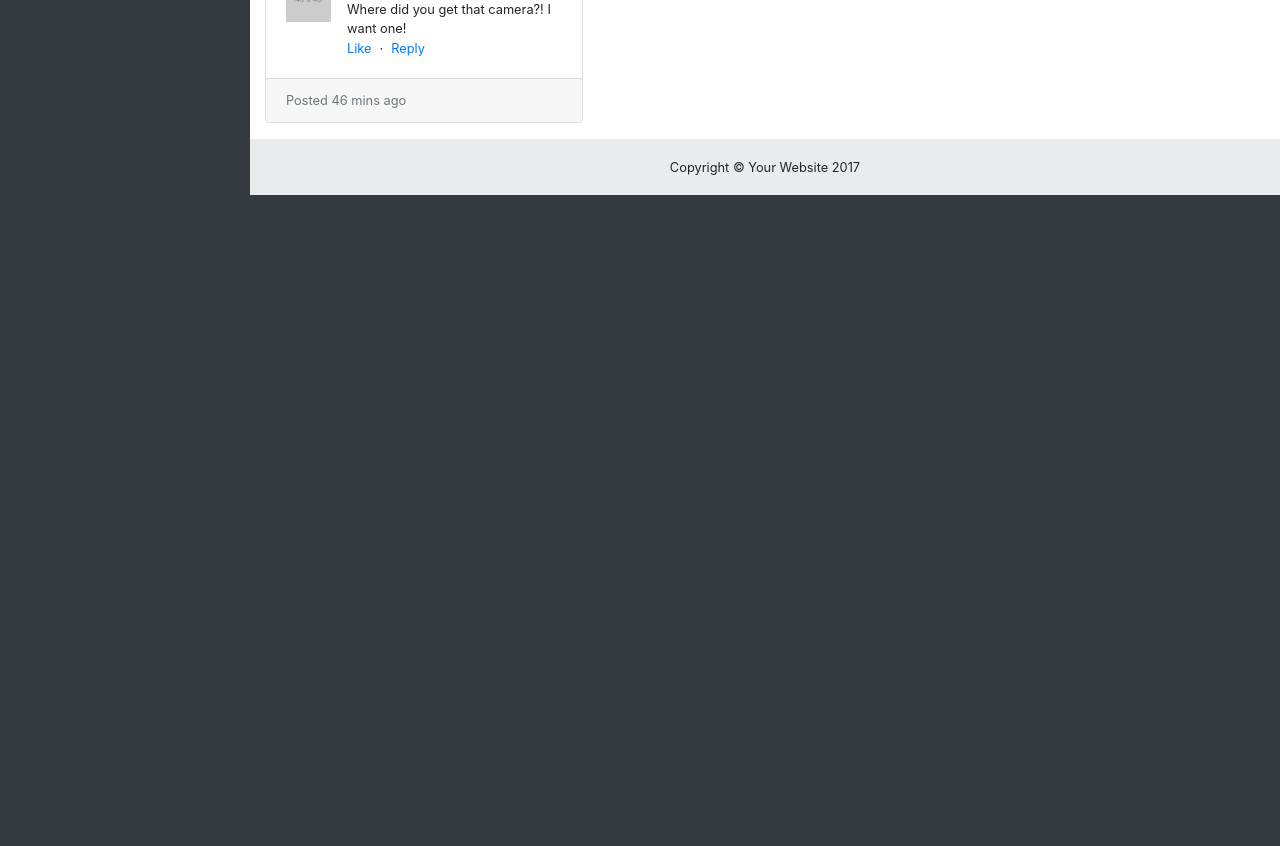
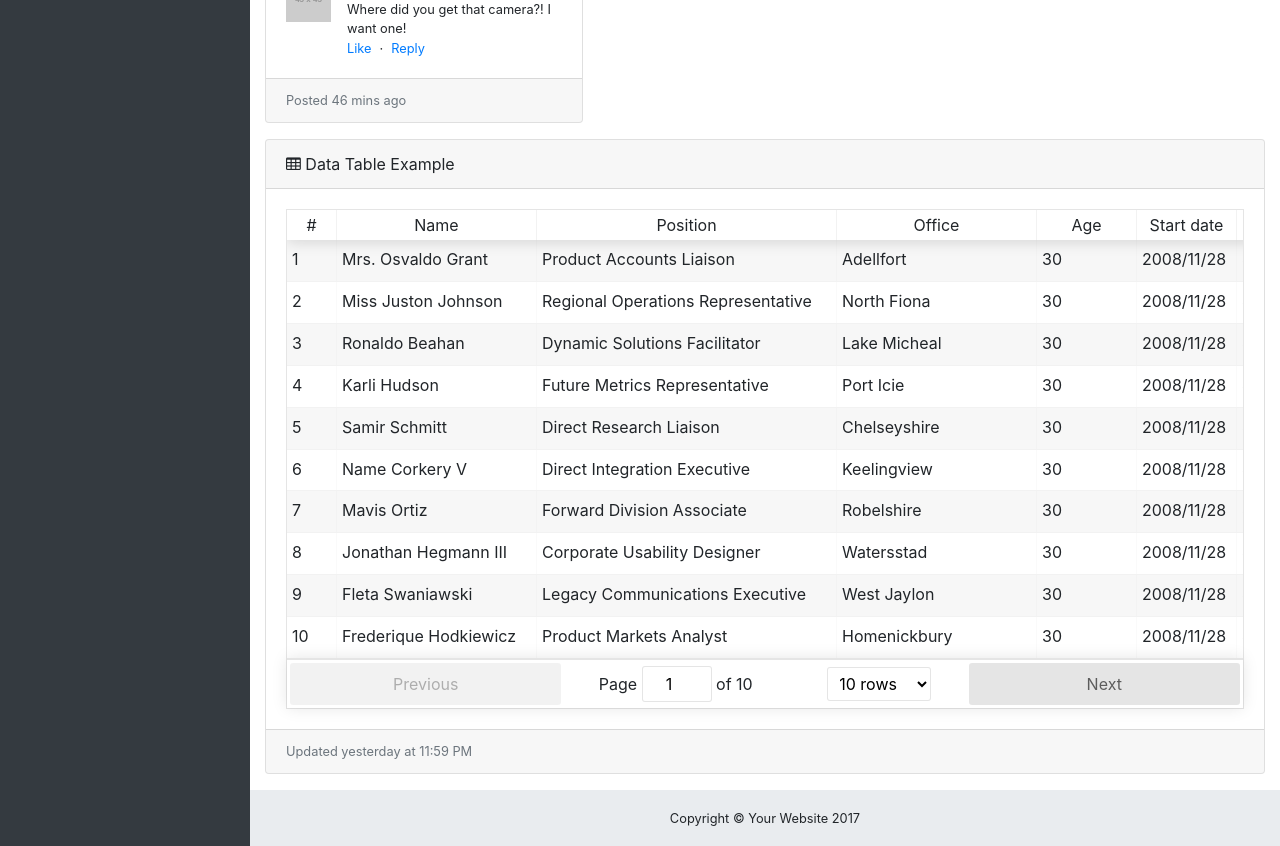
Before and after one commit to ecseraspe/sb-admin-react, a React (Create React App) app: page / in a window 1280 px wide. Shown: the part 2080-2926 px from the top of the page. Before the commit the page ends 2275 px from the top, so only its background shows below. Built offline with nearby package versions, Linux system fonts and the light colour scheme.

Commit message:
add datatable example using react-table

```diff
--- a/package.json
+++ b/package.json
@@ -5,12 +5,14 @@
   "dependencies": {
     "bootstrap": "^4.0.0-beta",
     "chart.js": "^2.7.0",
-    "fixed-data-table": "^0.6.4",
+    "faker": "^4.1.0",
     "react": "^16.0.0",
     "react-chartjs-2": "^2.6.4",
     "react-dom": "^16.0.0",
     "react-router-dom": "^4.2.2",
     "react-scripts": "1.0.14",
+    "react-table": "^6.7.4",
+    "react-tooltip": "^3.4.0",
     "reactstrap": "^5.0.0-alpha.3"
   },
   "scripts": {
--- /dev/null
+++ b/src/components/DataTableExample.js
@@ -0,0 +1,51 @@
+import React from 'react';
+import ReactTable from 'react-table';
+import 'react-table/react-table.css';
+
+const DataTableExample = ({ data }) => (
+  <ReactTable
+    data={data}
+    columns={[
+      {
+        Header: '#',
+        accessor: 'id',
+        width: 50,
+      },
+      {
+        Header: 'Name',
+        accessor: 'name',
+        width: 200,
+      },
+      {
+        Header: 'Position',
+        accessor: 'position',
+        width: 300,
+      },
+      {
+        Header: 'Office',
+        accessor: 'office',
+        width: 200,
+      },
+      {
+        Header: 'Age',
+        accessor: 'age',
+      },
+      {
+        Header: 'Start date',
+        accessor: 'start_date',
+      },
+      {
+        Header: 'Salary',
+        accessor: 'salary',
+      },
+    ]}
+    defaultPageSize={10}
+    className='-striped -highlight'
+    showPaginationBottom
+    style={{
+      height: '500px', // This will force the table body to overflow and scroll, since there is not enough room
+    }}
+  />
+);
+
+export default DataTableExample;
--- a/src/containers/Dashboard.js
+++ b/src/containers/Dashboard.js
@@ -7,19 +7,23 @@ import BarChart from '../components/charts/BarChart';
 import PieChart from '../components/charts/PieChart';
 import SocialFeed from '../components/SocialFeed';
 import FeedExample from '../components/FeedExample';
+import DataTableExample from '../components/DataTableExample';
 
-import data from '../data/feeds';
+import Feeds from '../data/Feeds';
+import DataTable from '../data/DataTable';
 
 class Dashboard extends Component {
   constructor(props) {
     super(props);
     this.state = {
-      feeds: data.Feeds,
+      feeds: Feeds,
+      dataTable: new DataTable(100).getAll(),
     };
   }
 
   render() {
-    if (!this.state.feeds) {
+    console.log(this.state.dataTable);
+    if (!this.state.feeds && !this.state.dataTable) {
       return null;
     }
     return (
@@ -87,6 +91,18 @@ class Dashboard extends Component {
             <FeedExample />
           </div>
         </div>
+        <div className='row'>
+          <div className='col-md-12'>
+            <ContainerCard
+              size={3}
+              headerText='Data Table Example'
+              icon='table'
+              footerText='Updated yesterday at 11:59 PM'
+            >
+              <DataTableExample data={this.state.dataTable} />
+            </ContainerCard>
+          </div>
+        </div>
       </div>
     );
   }
--- /dev/null
+++ b/src/data/DataTable.js
@@ -0,0 +1,48 @@
+const faker = require('faker');
+
+class DataTableFaker {
+  constructor(size) {
+    this.size = size || 100;
+    this.cache = [];
+  }
+
+  createFakeRowData = index => ({
+    id: index + 1,
+    name: faker.name.findName(),
+    position: faker.name.jobTitle(),
+    office: faker.address.city(),
+    age: 30,
+    start_date: '2008/11/28',
+    salary: '$162,000',
+  });
+
+  getObjectAt = (/* number */ index /* ?object */) => {
+    if (index < 0 || index > this.size) {
+      return undefined;
+    }
+    if (this.cache[index] === undefined) {
+      this.cache[index] = this.createFakeRowData(index);
+    }
+    return this.cache[index];
+  };
+
+  /**
+  * Populates the entire cache with data.
+  * Use with Caution! Behaves slowly for large sizes
+  * ex. 100,000 rows
+  */
+  getAll() {
+    if (this.cache.length < this.size) {
+      for (let i = 0; i < this.size; i += 1) {
+        this.getObjectAt(i);
+      }
+    }
+    return this.cache.slice();
+  }
+
+  getSize() {
+    return this.size;
+  }
+}
+
+module.exports = DataTableFaker;
--- a/src/data/feeds.js
+++ b/src/data/feeds.js
@@ -50,6 +50,4 @@ const Feeds = [
   },
 ];
 
-export default {
-  Feeds,
-};
+export default Feeds;
```
Also changed, not shown: src/components/feeds/FeedSummary.js (added, +16 -0 lines), src/components/helpers/cells.js (added, +163 -0 lines), 1 other file (tests, documents, lock files or other folders).
